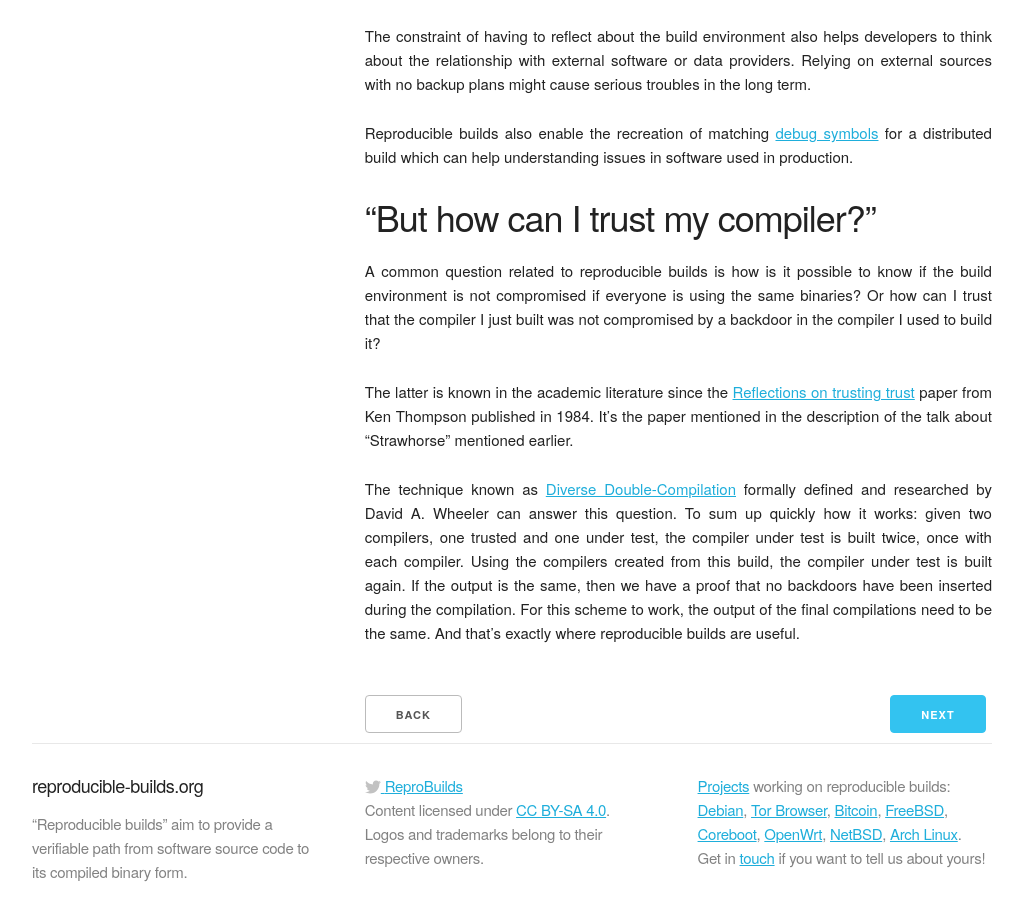
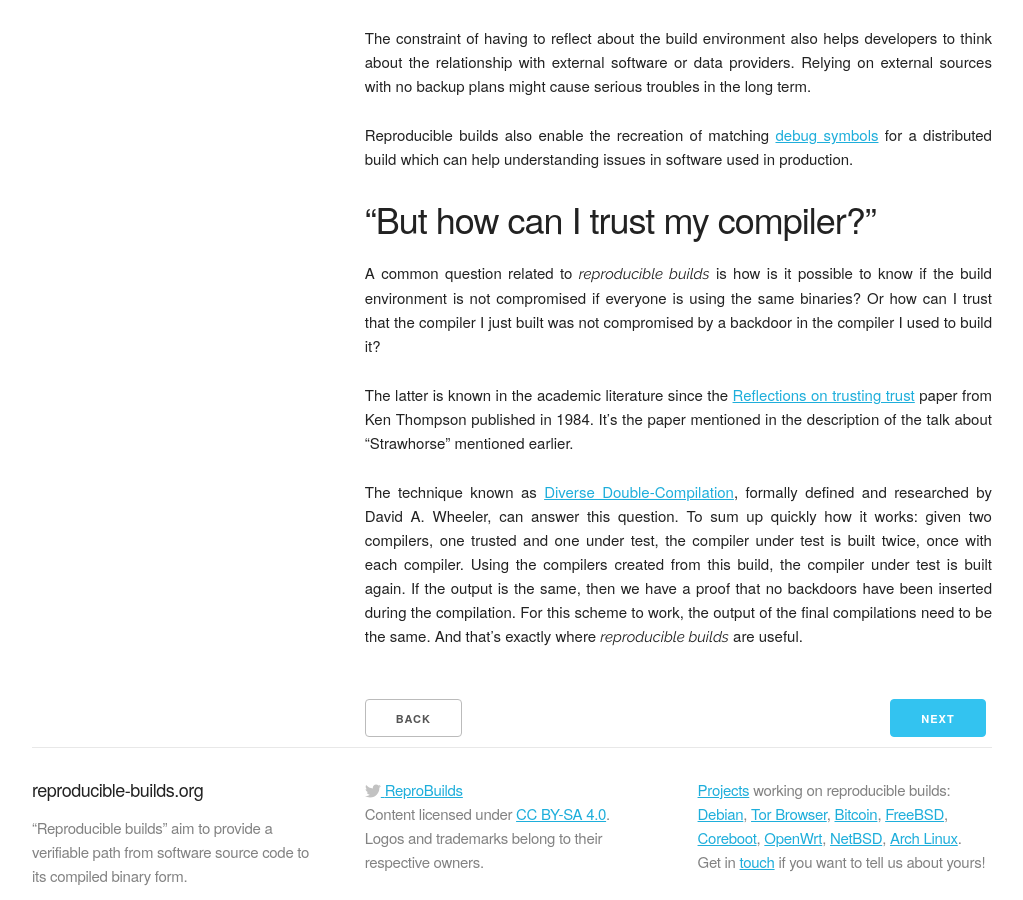
Before and after one commit to prototypefund/reproducible-website, a Jekyll site: the page built from _docs/buy_in.md, in a window 1280 px wide and 900 px high, scrolled down 1277 px. Shown: the whole window, without its empty margins (128-1151 px from the left). Built offline with Jekyll 4.4.1, drawn with Linux system fonts in a browser that asks for light colours; some web fonts are replaced; some of the changed text lies outside the part shown.

Commit message:
Minor tweaks regarding readability

```diff
--- a/_docs/buy_in.md
+++ b/_docs/buy_in.md
@@ -4,7 +4,7 @@
 permalink: /docs/buy-in/
 ---
 
-Working on reproducible builds might look like a lot of effort with
+Working on *reproducible builds* might look like a lot of effort with
 little gain at first. While [this applies to many types of work related to
 security](https://www.schneier.com/blog/archives/2008/09/security_roi_1.html),
 there are already some good arguments and testimonies
@@ -35,7 +35,7 @@
 > Baidu’s cloud file sharing service for used by Chinese iOS/OS X
 > developers
 
-The purpose of reproducible builds is exactly to resist such attacks.
+The purpose of *reproducible builds* is exactly to resist such attacks.
 Recompiling these applications with a clean compiler would have made
 the problem easily visible, especially given the size of the added
 payload.
@@ -83,7 +83,7 @@
 “But how can I trust my compiler?”
 ----------------------------------
 
-A common question related to reproducible builds is how is it possible
+A common question related to *reproducible builds* is how is it possible
 to know if the build environment is not compromised if everyone is using
 the same binaries? Or how can I trust that the compiler I just built
 was not compromised by a backdoor in the compiler I used to build it?
@@ -95,13 +95,13 @@
 description of the talk about “Strawhorse” mentioned earlier.
 
 The technique known as [Diverse
-Double-Compilation](http://www.dwheeler.com/trusting-trust/) formally
-defined and researched by David A. Wheeler can answer this question.
+Double-Compilation](http://www.dwheeler.com/trusting-trust/), formally
+defined and researched by David A. Wheeler, can answer this question.
 To sum up quickly how it works: given two compilers, one trusted and
 one under test, the compiler under test is built twice,
 once with each compiler. Using the compilers created from this build,
 the compiler under test is built again. If the output is the same, then
 we have a proof that no backdoors have been inserted during the
 compilation. For this scheme to work, the output of the final
-compilations need to be the same. And that's exactly where reproducible
-builds are useful.
+compilations need to be the same. And that's exactly where *reproducible
+builds* are useful.
--- a/index.html
+++ b/index.html
@@ -39,7 +39,7 @@
     <p>
       Most aspect of software verification is done on source code, as that is
       what humans can reasonably understand. But most of the time, computers
-      require software to be first built into long string of numbers to be
+      require software to be first built into long a string of numbers to be
       used. With <em>reproducible builds</em>, multiple parties can
       <strong>redo this process independently</strong> and ensure they
       <strong>all get <em>exactly</em> the same result</strong>. We can thus
@@ -58,7 +58,7 @@
     </p>
     <p>
       <a href="/who/"><strong>Several free software projects</strong></a>
-      already or will soon provide reproducible builds.
+      already, or will soon, provide reproducible builds.
     </p>
   </div>
 </div>
```
Also changed, not shown: other parts of index.html (+1 -1 lines), _docs/plans.md (+4 -4 lines), _docs/test_bench.md (+1 -1 lines).
